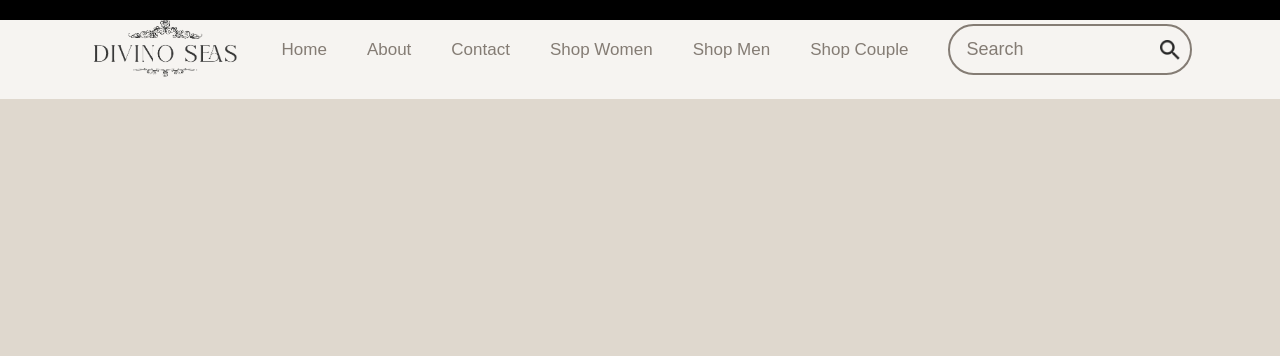
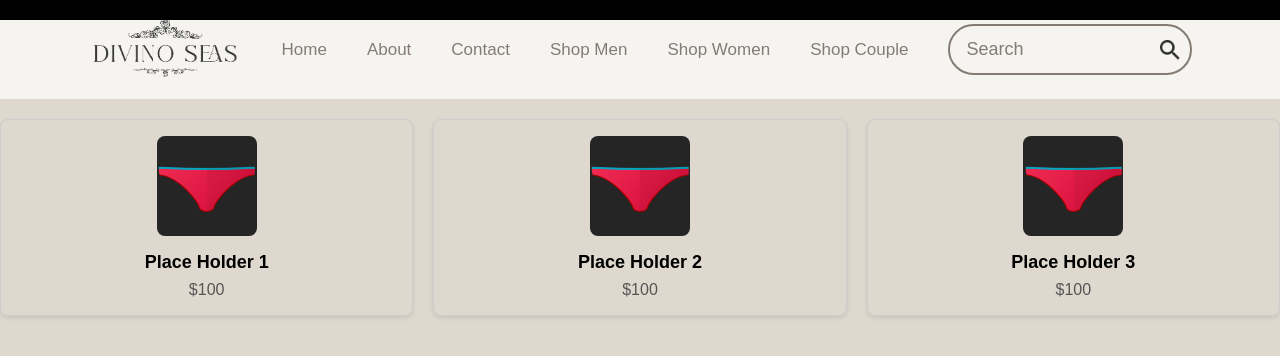
Before and after one commit to JPS4321/React_Proyecto, a React (Vite) app in the folder DivinoSeas_React_Components/: page / in a window 1280 px wide. Shown: the top 356 px of the page. Built offline with nearby package versions, Linux system fonts and the light colour scheme.

Commit message:
Grid Creation

```diff
--- a/DivinoSeas_React_Components/src/App.jsx
+++ b/DivinoSeas_React_Components/src/App.jsx
@@ -1,6 +1,8 @@
 import React from 'react'
 import Navbar from './Components/NavBar/Navbar'
 import Marquee from './Components/Marquee/Marquee'
+import ProductCard from './Components/ProductCard/ProductCard'
+import place from './assets/placeholder0.png'
 
 const App = () => {
   return (
@@ -8,7 +10,16 @@ const App = () => {
     <div className='container'>
       <Marquee text='Welcome to DivinoSeas'/>
       <Navbar/>
+      <div className='grid-container'>
+        <ProductCard imageSrc={place} title="Place Holder 1" price="100" />
+        <ProductCard imageSrc={place} title="Place Holder 2" price="100" />
+        <ProductCard imageSrc={place} title="Place Holder 3" price="100" />
+
+      </div>
+
+
     </div>
+
   )
 }
 
--- a/DivinoSeas_React_Components/src/Components/NavBar/Navbar.jsx
+++ b/DivinoSeas_React_Components/src/Components/NavBar/Navbar.jsx
@@ -14,8 +14,8 @@ const Navbar = () => {
             <li>Home</li>
             <li>About</li>
             <li>Contact</li>
+            <li>Shop Men</li>
             <li>Shop Women</li>
-            <li>Shop Men</li>
             <li>Shop Couple</li>
         </ul>
 
--- a/DivinoSeas_React_Components/src/index.css
+++ b/DivinoSeas_React_Components/src/index.css
@@ -9,3 +9,9 @@
   min-height: 100vh;
   background: #dfd8ce;
 }
+.grid-container{
+  display: grid;
+  grid-template-columns: repeat(auto-fit, minmax(250px, 1fr));
+  gap: 20px;
+  margin-top: 20px;
+}
--- a/DivinoSeas_React_Components/src/main.jsx
+++ b/DivinoSeas_React_Components/src/main.jsx
@@ -2,7 +2,7 @@ import React from 'react'
 import ReactDOM from 'react-dom/client'
 import App from './App.jsx'
 import './index.css'
-import ProductCard from './ProductCard.jsx'
+import ProductCard from './Components/ProductCard/ProductCard.jsx'
 
 ReactDOM.createRoot(document.getElementById('root')).render(
   <React.StrictMode>
```
